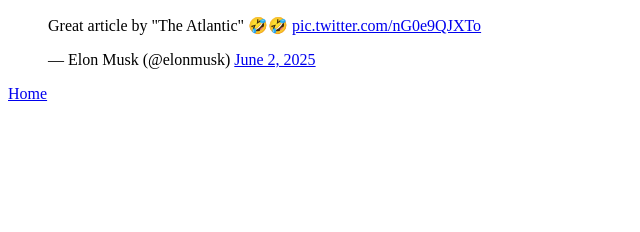
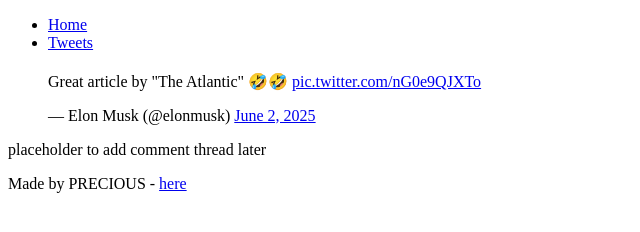
Before and after one commit to Preziosa7/My_First_Portfolio, a plain HTML site: page html_basic/tweets.html in a window 1280 px wide. Shown: the whole page, without its empty margins (0-640 px from the left). Drawn offline with Linux system fonts and the light colour scheme.

Commit message:
Added file

```diff
--- a/html_basic/tweets.html
+++ b/html_basic/tweets.html
@@ -3,11 +3,28 @@
 <head>
     <meta charset="UTF-8">
     <meta name="viewport" content="width=device-width, initial-scale=1.0">
-    <title>Document</title>
+    <title>Tweets - PRECIOUS</title>
 </head>
 <body>
-    <blockquote class="twitter-tweet"><p lang="en" dir="ltr">Great article by &quot;The Atlantic&quot; 🤣🤣 <a href="https://t.co/nG0e9QJXTo">pic.twitter.com/nG0e9QJXTo</a></p>&mdash; Elon Musk (@elonmusk) <a href="https://twitter.com/elonmusk/status/1929384911753957633?ref_src=twsrc%5Etfw">June 2, 2025</a></blockquote> <script async src="https://platform.twitter.com/widgets.js" charset="utf-8"></script>
+    <header>
+        <ul>
+            <li><a href="index.html">Home</a></li>
+            <li><a href="tweets.html">Tweets</a></li>
+        </ul>
+        </header>
+<main>
+<article>
+    <h1></h1>
+    <p><blockquote class="twitter-tweet"><p lang="en" dir="ltr">Great article by &quot;The Atlantic&quot; 🤣🤣 <a href="https://t.co/nG0e9QJXTo">pic.twitter.com/nG0e9QJXTo</a></p>&mdash; Elon Musk (@elonmusk) <a href="https://twitter.com/elonmusk/status/1929384911753957633?ref_src=twsrc%5Etfw">June 2, 2025</a></blockquote> <script async src="https://platform.twitter.com/widgets.js" charset="utf-8"></script></p>
 
-    <a href="index.html">Home</a>
+</article>
+<aside>
+    <p>placeholder to add comment thread later</p>
+</aside>
+</main>
+    <footer>
+        <p>Made by PRECIOUS - <a href="https://example.com" target="_blank">here</a></p>
+    </footer>
+ </body>
 </body>
 </html>
```
Also changed, not shown: html_basic/index.html (+24 -4 lines).
